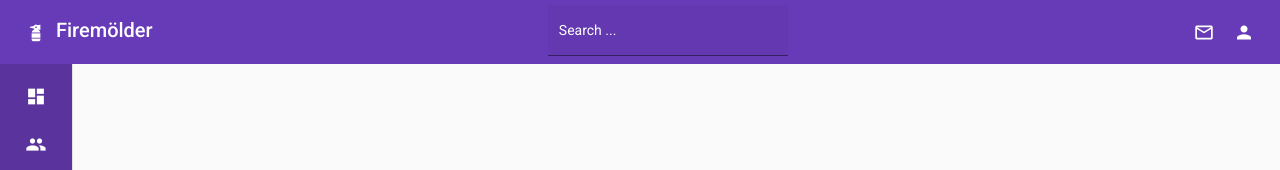
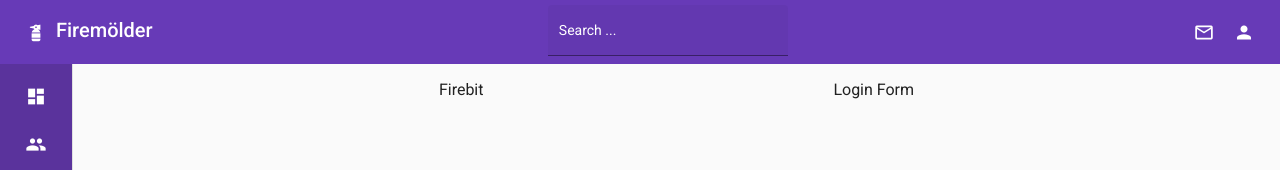
Before and after one commit to ramontip/firebit, an Angular app in the folder frontend/: page /login in a window 1280 px wide. Before the commit this address led to /. Shown: the top 170 px of the page. Built offline with nearby package versions, Linux system fonts and the light colour scheme.

Commit message:
Start with landing page (login)

```diff
--- a/frontend/src/app/app-routing.module.ts
+++ b/frontend/src/app/app-routing.module.ts
@@ -4,6 +4,7 @@ import { ActivitiesPageComponent } from './pages/activities-page/activities-page
 import { BitPageComponent } from './pages/bit-page/bit-page.component';
 import { CategoryPageComponent } from './pages/category-page/category-page.component';
 import { HomeComponent } from './pages/home/home.component';
+import { LoginPageComponent } from './pages/login-page/login-page.component';
 import { ProfileFriendsPageComponent } from './pages/profile-friends-page/profile-friends-page.component';
 import { ProfilePageComponent } from './pages/profile-page/profile-page.component';
 import { ProfileSettingsPageComponent } from './pages/profile-settings-page/profile-settings-page.component';
@@ -12,6 +13,7 @@ import { UserPageComponent } from './pages/user-page/user-page.component';
 
 const routes: Routes = [
   { path: "", component: HomeComponent },
+  { path: "login", component: LoginPageComponent },
   { path: "bits/:id", component: BitPageComponent },
   {
     path: "profile", children: [
--- /dev/null
+++ b/frontend/src/app/pages/login-page/login-page.component.html
@@ -0,0 +1,8 @@
+<div class="flex center wrapper">
+  <div>
+    Firebit
+  </div>
+  <div>
+    Login Form
+  </div>
+</div>
--- /dev/null
+++ b/frontend/src/app/pages/login-page/login-page.component.scss
@@ -0,0 +1,8 @@
+.center {
+  justify-content: space-evenly;
+  align-items: center;
+}
+
+.wrapper {
+  height: calc(100% - 2rem); // margin
+}
--- /dev/null
+++ b/frontend/src/app/pages/login-page/login-page.component.ts
@@ -0,0 +1,14 @@
+import { Component, OnInit } from '@angular/core';
+
+@Component({
+  selector: 'app-login-page',
+  templateUrl: './login-page.component.html',
+  styleUrls: ['./login-page.component.scss']
+})
+export class LoginPageComponent implements OnInit {
+
+  constructor() { }
+
+  ngOnInit(): void { }
+
+}
```
Also changed, not shown: frontend/src/app/app.module.ts (+5 -2 lines), 1 other file (tests, documents, lock files or other folders).
